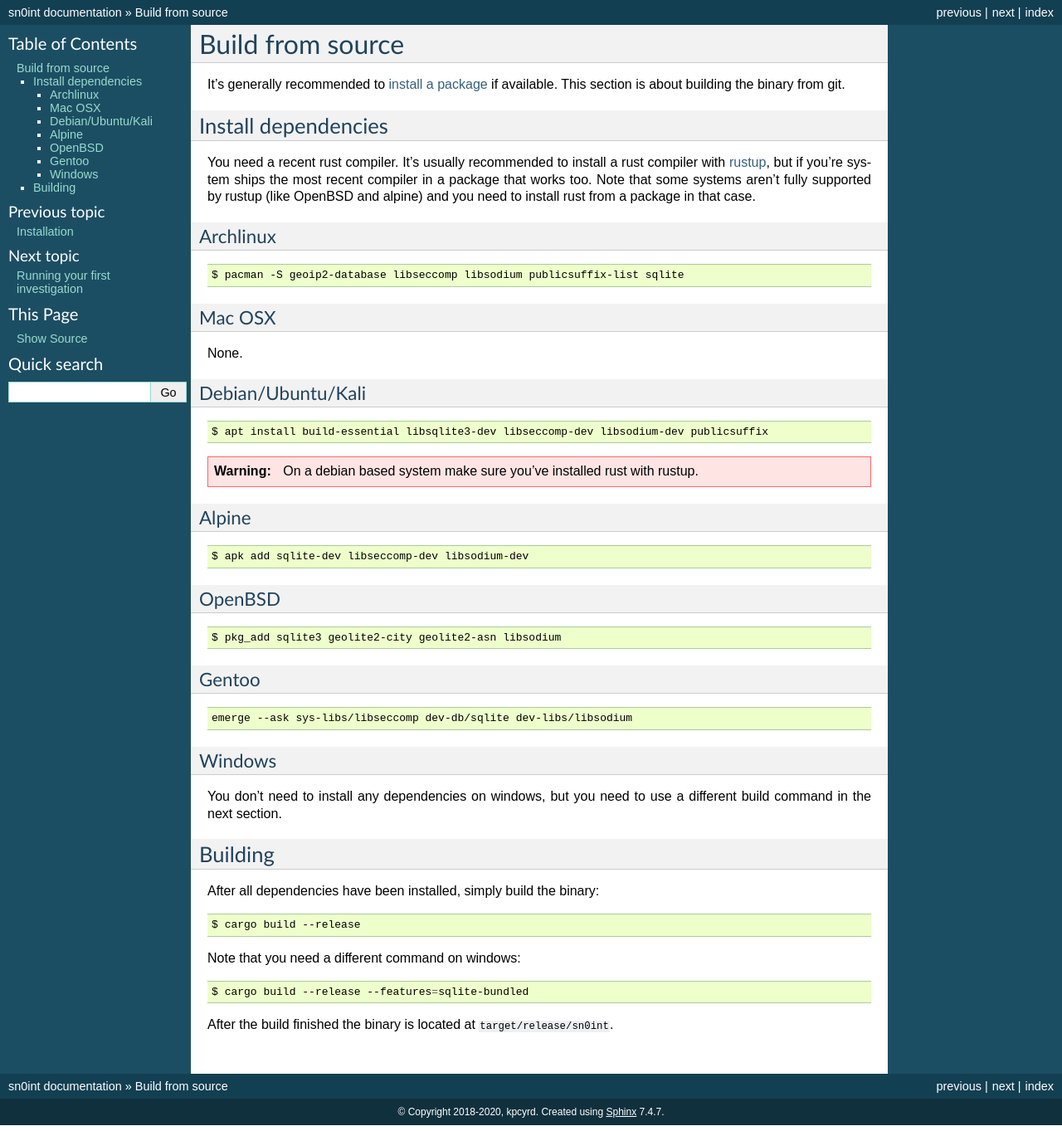
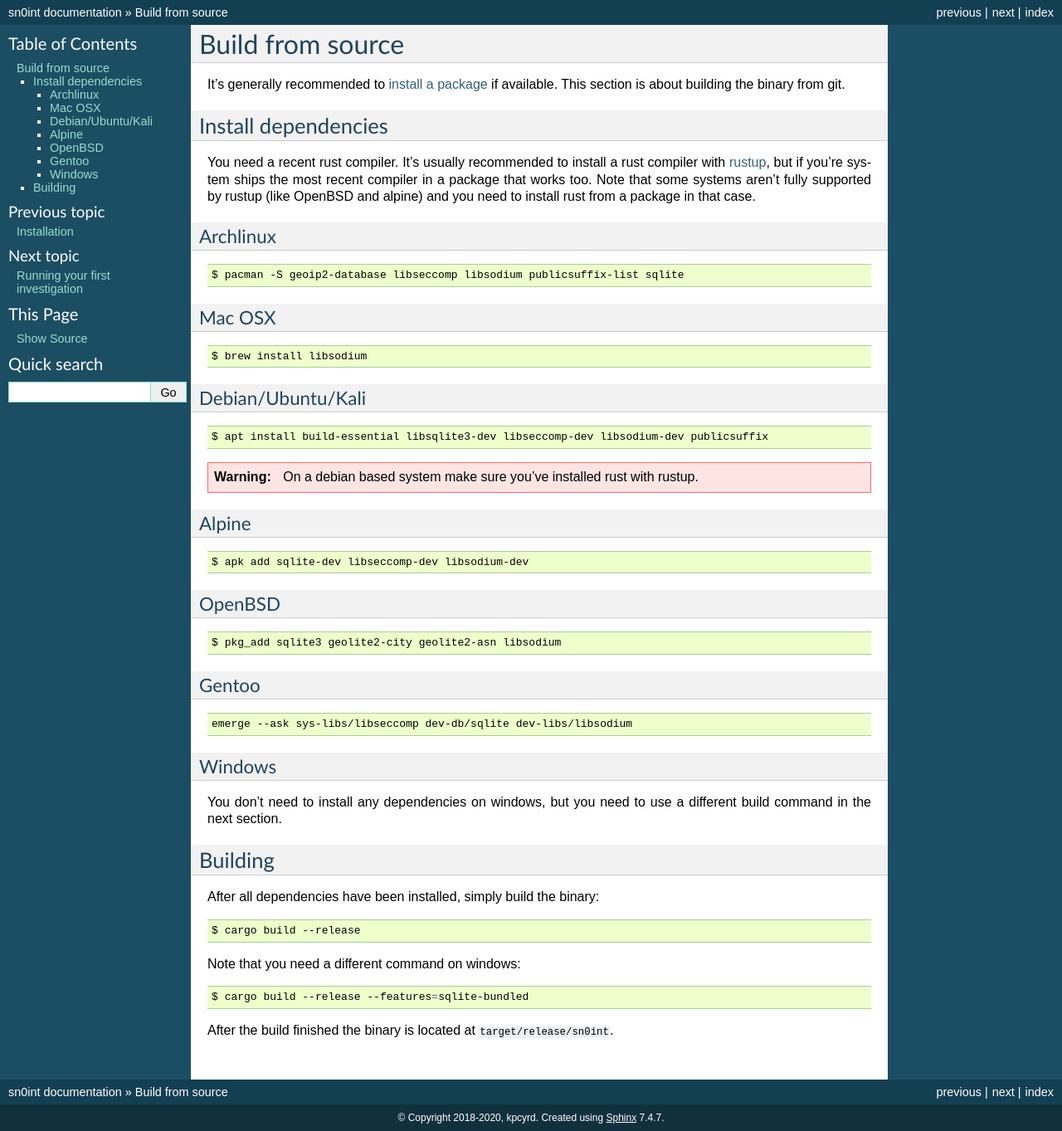
Before and after one commit to kpcyrd/sn0int, a Sphinx documentation site: the page built from docs/build.rst, in a window 1280 px wide. Shown: the whole page at 83% size. Built offline with Sphinx 7.4.7, drawn with Linux system fonts in a browser that asks for light colours.

Commit message:
Add libsodium on osx

```diff
--- a/docs/build.rst
+++ b/docs/build.rst
@@ -23,7 +23,9 @@ Archlinux
 Mac OSX
 ~~~~~~~
 
-None.
+.. code-block:: bash
+
+    $ brew install libsodium
 
 Debian/Ubuntu/Kali
 ~~~~~~~~~~~~~~~~~~
```
Also changed, not shown: 1 other file.
